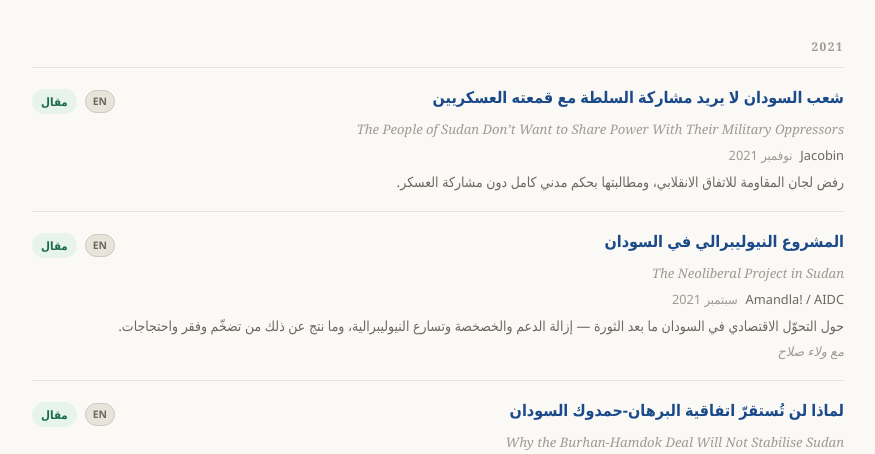
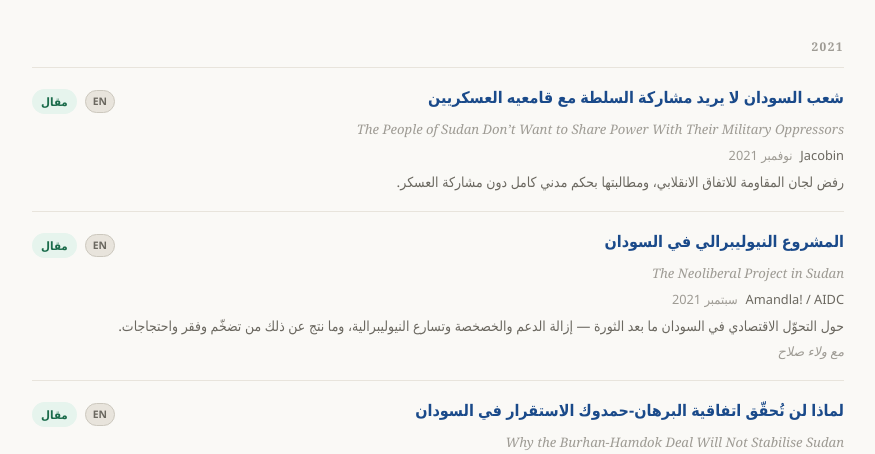
Before and after one commit to mosayed/muzan, a plain HTML site: page 2.html in a window 1280 px wide. Shown: the part 4769-5223 px from the top of the page, without its empty margins (202-1077 px from the left). Drawn offline with Linux system fonts and the light colour scheme.

Commit message:
Fix Arabic translations for four article titles
- قمعته → قامعيه (correct active participle for "oppressors")
- لن تُستقرّ → لن تُحقّق الاستقرار في (correct Form X usage)

https://claude.ai/code/session_01XzMe7tkEP478EpEjDmWvJz

Co-authored-by: Claude <noreply@anthropic.com>

```diff
--- a/2.html
+++ b/2.html
@@ -795,7 +795,7 @@ const ITEMS = [
   {
     year: 2021, month: "ديسمبر",
     titleEn: "Why the Burhan-Hamdok Deal Will Not Stabilise Sudan",
-    titleAr: "لماذا لن تُستقرّ اتفاقية البرهان-حمدوك السودان",
+    titleAr: "لماذا لن تُحقّق اتفاقية البرهان-حمدوك الاستقرار في السودان",
     type: "article",
     outlet: "Al Jazeera",
     url: "https://www.aljazeera.com/opinions/2021/12/20/why-the-burhan-hamdok-deal-will-not-stabilise-sudan",
@@ -828,7 +828,7 @@ const ITEMS = [
   {
     year: 2021, month: "نوفمبر",
     titleEn: "The People of Sudan Don\u2019t Want to Share Power With Their Military Oppressors",
-    titleAr: "شعب السودان لا يريد مشاركة السلطة مع قمعته العسكريين",
+    titleAr: "شعب السودان لا يريد مشاركة السلطة مع قامعيه العسكريين",
     type: "article",
     outlet: "Jacobin",
     url: "https://jacobin.com/2021/11/sudan-revolution-coup-strikes-power-sharing-protests",
@@ -839,7 +839,7 @@ const ITEMS = [
   {
     year: 2021, month: "أكتوبر",
     titleEn: "\u2018It Hasn\u2019t Fallen Yet\u2019: Lessons from the Sudanese Revolution",
-    titleAr: "\u00ABما سقطت بعد\u00BB: دروس من الثورة السودانية",
+    titleAr: "\u00ABلم تسقط بعد\u00BB: دروس من الثورة السودانية",
     type: "article",
     outlet: "ROAPE / Transnational Institute",
     url: "https://roape.net/2021/10/27/it-hasnt-fallen-yet-the-rule-is-military-still-lessons-from-the-sudanese-revolution/",
@@ -850,7 +850,7 @@ const ITEMS = [
   {
     year: 2021, month: "أكتوبر",
     titleEn: "Why \u2018It Hasn\u2019t Fallen Yet\u2019? \u2014 book chapter",
-    titleAr: "لماذا \u00ABما سقطت بعد\u00BB؟ — فصل في كتاب جماعي",
+    titleAr: "لماذا \u00ABلم تسقط بعد\u00BB؟ — فصل في كتاب جماعي",
     type: "book",
     outlet: "The Arab Uprising: A Decade of Struggle \u2014 TNI",
     url: "https://www.tni.org/en/profile/muzan-alneel",
```
Also changed, not shown: index.html (+4 -4 lines).
